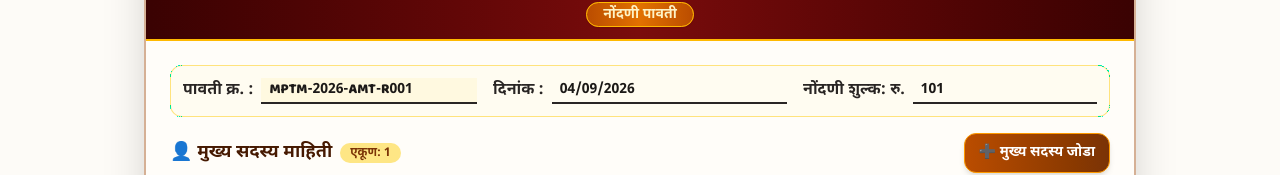
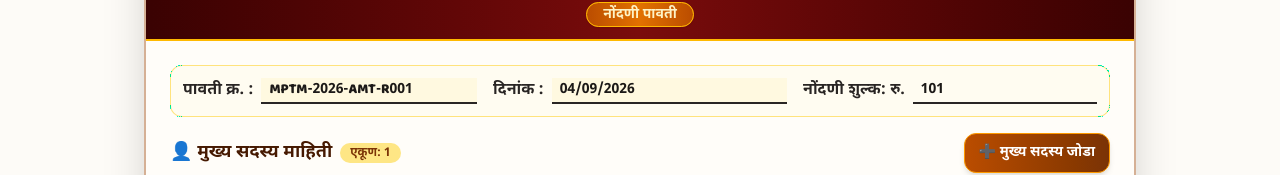
Before and after one commit to BIZONANCE/mptm.org, a Next.js app: page /register in a window 1280 px wide. Shown: the part 204-379 px from the top of the page. Built offline with nearby package versions, Linux system fonts and the light colour scheme; no server answers; a web font is replaced by a local one.

Commit message:
disable manual editing of form date field

```diff
--- a/src/app/components/Form.tsx
+++ b/src/app/components/Form.tsx
@@ -723,10 +723,8 @@ export default function Form() {
                                                     type="text"
                                                     name="date"
                                                     value={formData.date}
-                                                    onChange={handleChange}
-                                                    placeholder="DD/MM/YYYY"
-                                                    required
-                                                    className={inputBase}
+                                                    readOnly
+                                                    className={inputReadOnly}
                                                 />
                                             </div>
 
```
